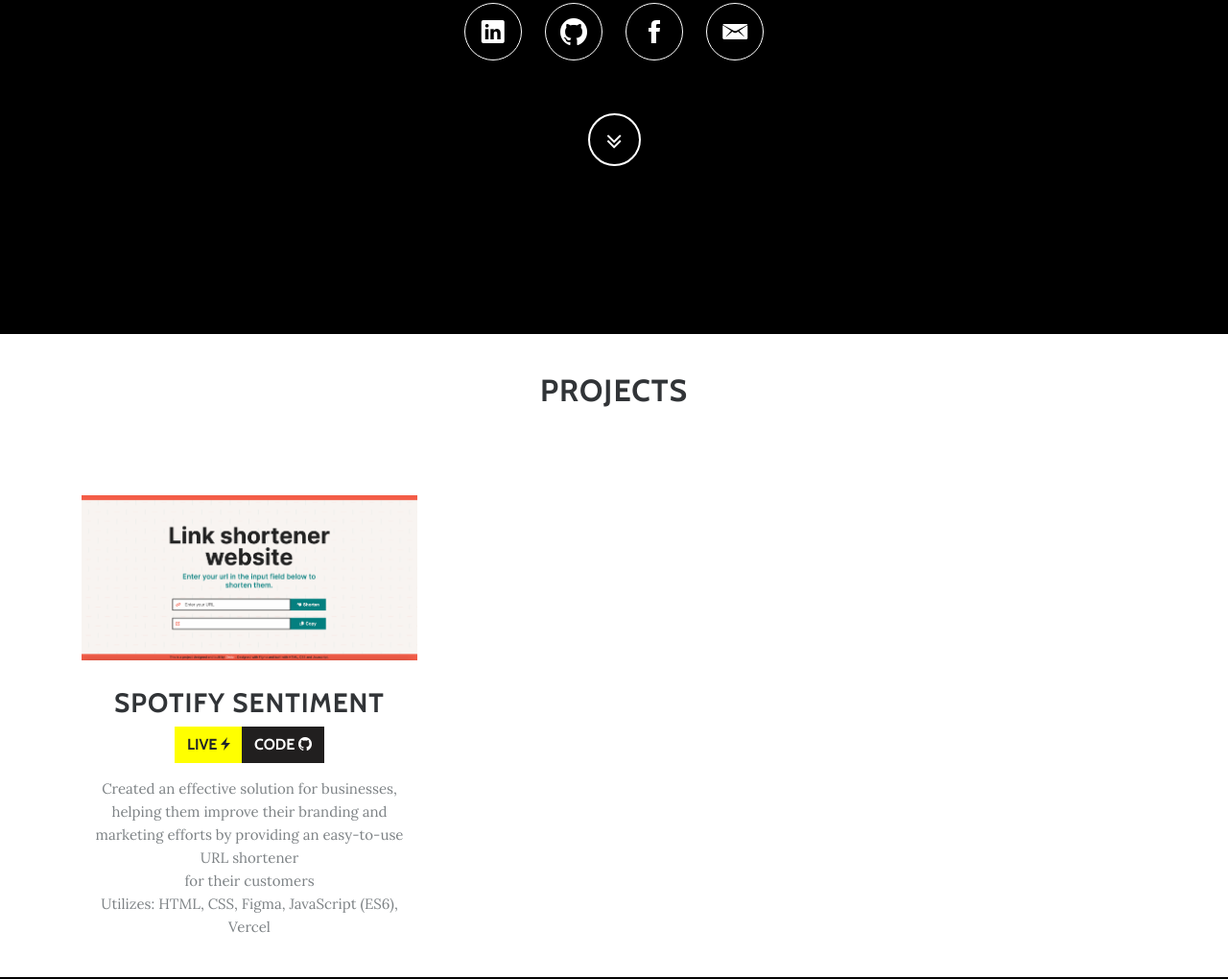
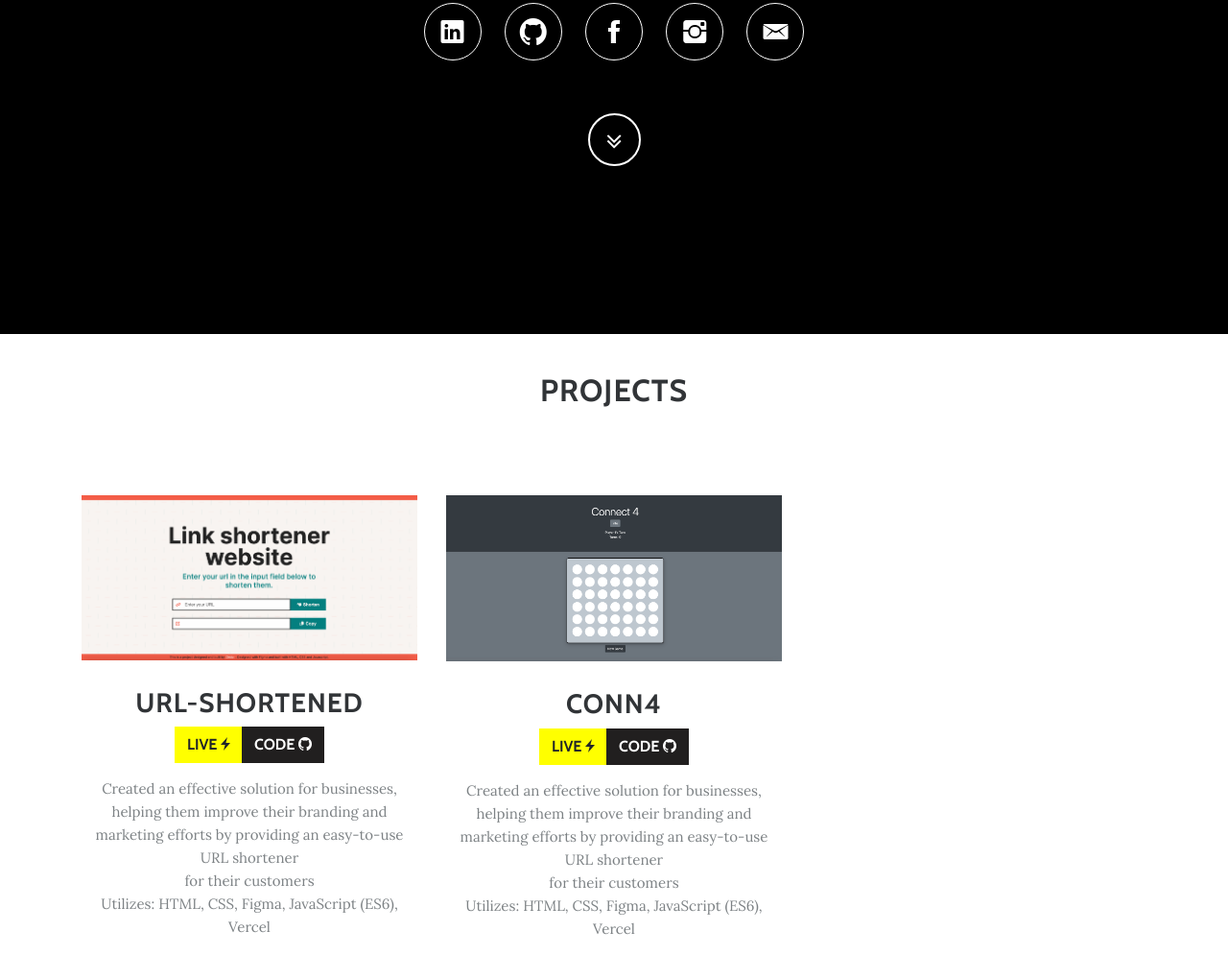
Before and after one commit to DoddiC/me, a plain HTML site: page index.html in a window 1280 px wide. Shown: the part 452-1472 px from the top of the page at 96% size. Drawn offline with nearby package versions, Linux system fonts and the light colour scheme; a script that the page names is missing; files whose address does not match are found by name.

Commit message:
Update index.html

```diff
--- a/index.html
+++ b/index.html
@@ -47,6 +47,7 @@
                             <a href="https://www.linkedin.com/in/chidvi-doddi/" target="_blank"><i class="icon ion-social-linkedin"></i></a>
                             <a href="https://github.com/DoddiC" target="_blank"><i class="icon ion-social-github"></i></a>
                             <a href="https://www.facebook.com/chidvi.doddi/" target="_blank"><i class="icon ion-social-facebook"></i></a>
+                            <a href="https://www.instagram.com/chid.vi.nerd/" target="_blank"><i class="icon ion-social-instagram"></i></a>
                             <a href="https://doddic.github.io/resume/" target="_blank"><i class="icon ion-email"></i></a>
                           <!--  <a href="https://doddic.github.io/my-social-footprint/" target="_blank"><i class="icon ion-earth"></i></a> -->
                         </div>
@@ -65,10 +66,19 @@
             <div class="row projects">
 
                 <div class="col-sm-6 col-lg-4 item"><a href="https://url-shortened.vercel.app/" target="_blank"><img class="img-fluid" src="assets/img/url-shortened.png"></a>
-                    <h3 class="name">Spotify Sentiment</h3>
+                    <h3 class="name">URL-shortened</h3>
                     <div class="btn-group project-links" role="group">
                         <a class="btn btn-primary project-live" role="button" target="_blank" href="https://url-shortened.vercel.app/">LIVE&nbsp;<i class="icon ion-flash"></i></a>
                         <a class="btn btn-primary project-code" role="button" target="_blank" href="https://github.com/DoddiC/URL-shortened">CODE&nbsp;<i class="icon ion-social-github"></i></a>
+                    </div>
+                    <p class="description">Created an effective solution for businesses,<br>helping them improve their branding and marketing efforts by providing an easy-to-use URL shortener<br>for their customers<br>Utilizes: HTML, CSS, Figma, JavaScript (ES6), Vercel<br></p>
+                </div>
+
+                <div class="col-sm-6 col-lg-4 item"><a href="https://c-4.netlify.app/" target="_blank"><img class="img-fluid" src="assets/img/c-4.png"></a>
+                    <h3 class="name">Conn4</h3>
+                    <div class="btn-group project-links" role="group">
+                        <a class="btn btn-primary project-live" role="button" target="_blank" href="https://c-4.netlify.app/">LIVE&nbsp;<i class="icon ion-flash"></i></a>
+                        <a class="btn btn-primary project-code" role="button" target="_blank" href="https://github.com/DoddiC/Conn4">CODE&nbsp;<i class="icon ion-social-github"></i></a>
                     </div>
                     <p class="description">Created an effective solution for businesses,<br>helping them improve their branding and marketing efforts by providing an easy-to-use URL shortener<br>for their customers<br>Utilizes: HTML, CSS, Figma, JavaScript (ES6), Vercel<br></p>
                 </div>
```
